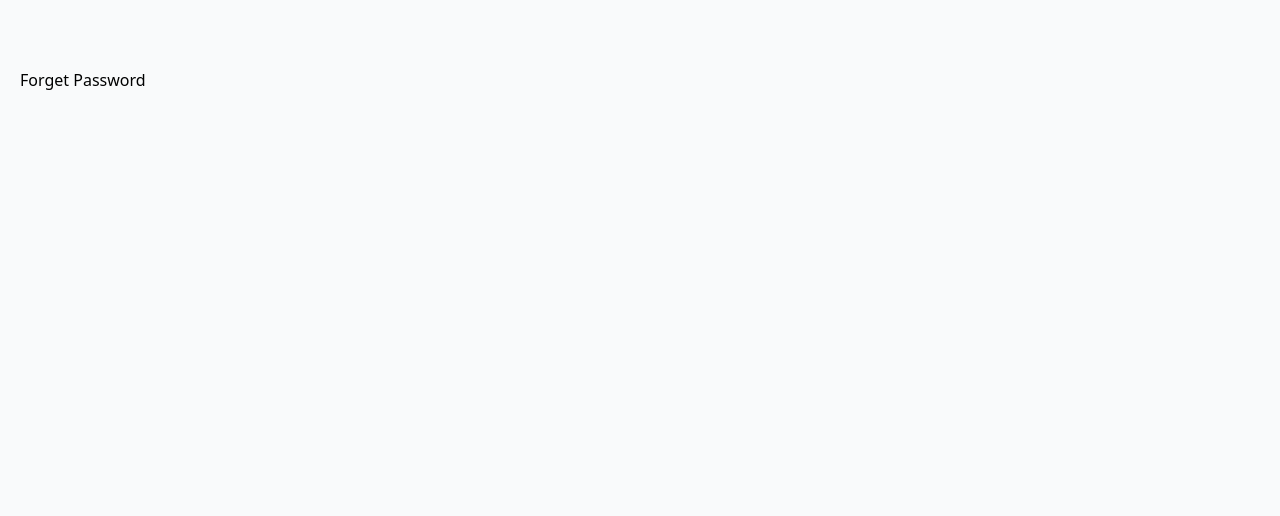
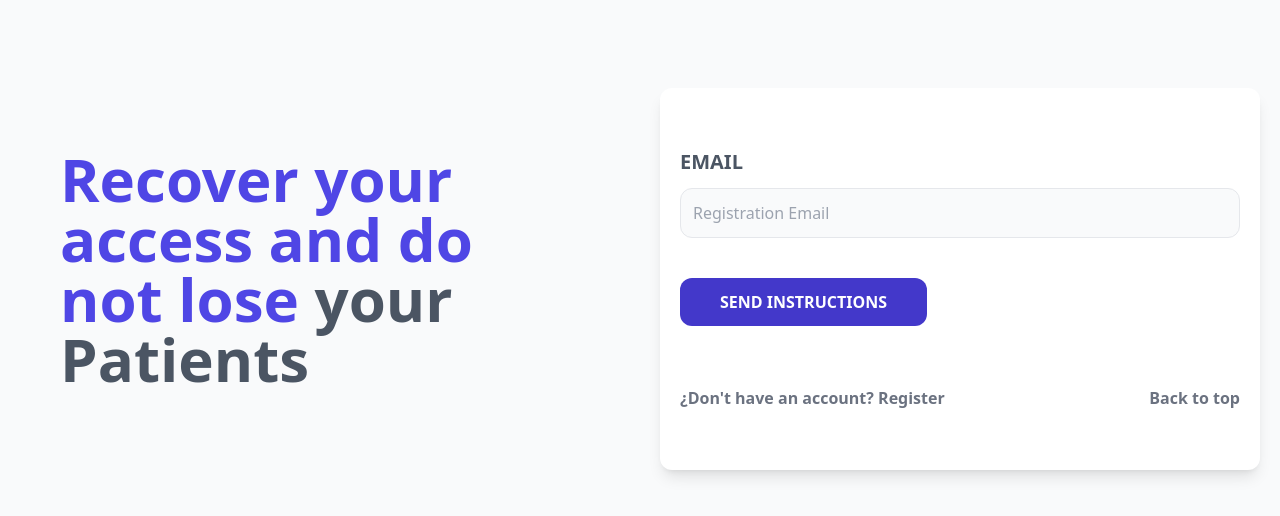
Before and after one commit to Nilost21/Proyect-MERN-Front, a React (Vite) app: page /forget-password in a window 1280 px wide. Shown: the top 516 px of the page. Built offline with nearby package versions, Linux system fonts and the light colour scheme.

Commit message:
Creating mail retrieval page

```diff
--- a/src/pages/ForgetPassword.jsx
+++ b/src/pages/ForgetPassword.jsx
@@ -1,7 +1,49 @@
+import { Link } from 'react-router-dom';
+
 const ForgetPassword = () => {
   return (
     <>
-      <h1>Forget Password</h1>
+      <div className="md:px-10">
+        <h1 className="text-indigo-600 font-black text-6xl ">
+          Recover your access and do not lose{' '}
+          <span className="text-gray-600">your Patients</span>
+        </h1>
+      </div>
+      <div>
+        <div className="mt-20 md:mt-5 shadow-lg px-5 py-10 rounded-xl bg-white">
+          <form>
+            <div className="my-5">
+              <label className="uppercase text-gray-600 block text-xl font-bold">
+                Email
+              </label>
+              <input
+                type="email"
+                placeholder="Registration Email"
+                className="border w-full p-3 mt-3 bg-gray-50 rounded-xl"
+              />
+            </div>
+            <input
+              type="submit"
+              value="Send instructions"
+              className="bg-indigo-700 w-full py-3 px-10 rounded-xl text-white uppercase font-bold mt-5 hover:cursor-pointer hover:bg-indigo-800 md:w-auto"
+            />
+          </form>
+          <nav className="mt-10 lg:flex lg:justify-between  ">
+            <Link
+              to="/register"
+              className="block text-center my-5 text-gray-500 font-bold"
+            >
+              ¿Don&apos;t have an account? Register
+            </Link>
+            <Link
+              to="/"
+              className="block text-center my-5 text-gray-500 font-bold"
+            >
+              Back to top{' '}
+            </Link>
+          </nav>
+        </div>
+      </div>
     </>
   );
 };
```
